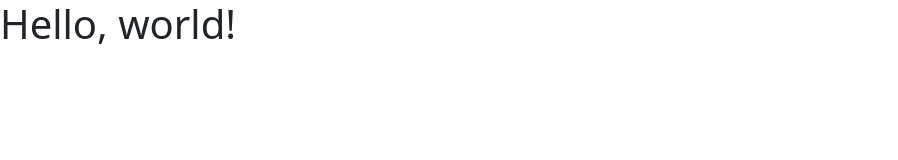
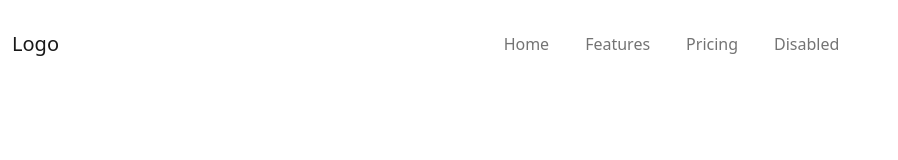
Before and after one commit to JeanOviedo/Zinuplay, a plain HTML site: page index.html in a window 1280 px wide. Shown: the whole page, without its empty margins (0-898 px from the left). Drawn offline with nearby package versions, Linux system fonts and the light colour scheme.

Commit message:
nav barr

```diff
--- a/index.html
+++ b/index.html
@@ -5,9 +5,33 @@
     <meta name="viewport" content="width=device-width, initial-scale=1">
     <title>Bootstrap demo</title>
     <link href="https://cdn.jsdelivr.net/npm/bootstrap@5.2.0/dist/css/bootstrap.min.css" rel="stylesheet" integrity="sha384-gH2yIJqKdNHPEq0n4Mqa/HGKIhSkIHeL5AyhkYV8i59U5AR6csBvApHHNl/vI1Bx" crossorigin="anonymous">
+    <link rel="stylesheet" href="styles/stylesNavbar.css">
   </head>
   <body>
-    <h1>Hello, world!</h1>
+
+    <!-- Navbar -->
+    <nav class="navbar navbar-expand-sm">
+      <div class="container-fluid">
+        <a class="navbar-brand" href="#">Logo</a>
+        <button class="navbar-toggler" type="button" data-bs-toggle="collapse" data-bs-target="#navbarNavAltMarkup" aria-controls="navbarNavAltMarkup" aria-expanded="false" aria-label="Toggle navigation">
+          <span class="navbar-toggler-icon"></span>
+        </button>
+        <div class="collapse navbar-collapse" id="navbarNavAltMarkup">
+          <div class="navbar-nav">
+            <a class="nav-link" aria-current="page" href="#">Home</a>
+            <a class="nav-link" href="#">Features</a>
+            <a class="nav-link" href="#">Pricing</a>
+            <a class="nav-link ">Disabled</a>
+          </div>
+        </div>
+      </div>
+    </nav>
+
+
+
+
+
+
 
 
 
--- /dev/null
+++ b/styles/stylesNavbar.css
@@ -0,0 +1,20 @@
+
+
+
+.navbar-expand-sm{
+    height: 11vh;
+}
+
+
+.navbar-collapse{
+    display: flex;
+    align-items: center;
+    justify-content: center;
+}
+
+.navbar-nav{
+    display: flex;
+    align-items: center;
+    justify-content: center;
+    gap: 20px;
+}
```
